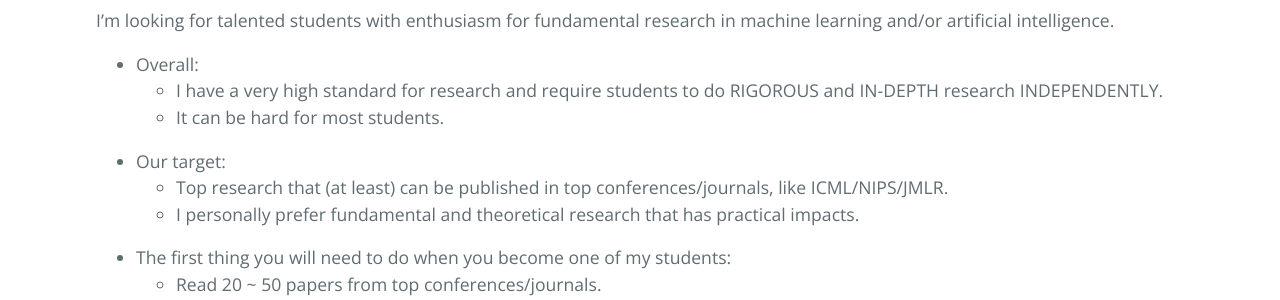
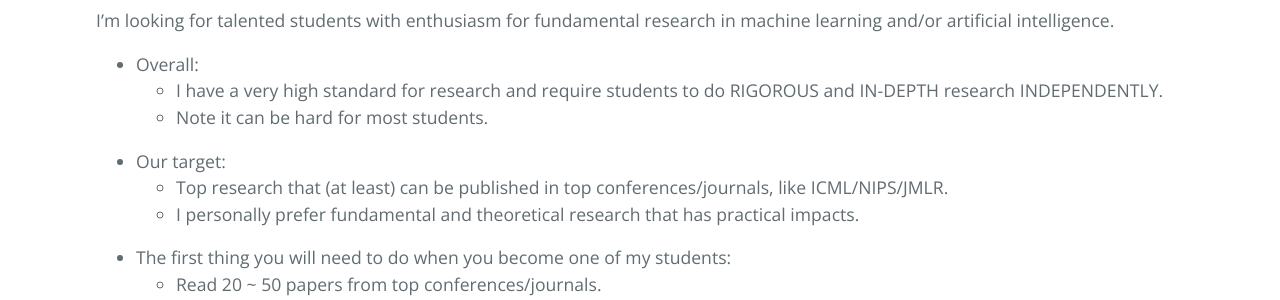
Before and after one commit to ZhimingZhou/zhimingzhou.github.io, a Jekyll site: the page built from _posts/2021-10-11-Prospective-Students.md, in a window 1280 px wide. Shown: the part 411-711 px from the top of the page. Built offline with Jekyll 4.4.1, drawn with Linux system fonts in a browser that asks for light colours; comment, search, counter and statistics services are not loaded.

Commit message:
Update 2021-10-11-Prospective-Students.md

```diff
--- a/_posts/2021-10-11-Prospective-Students.md
+++ b/_posts/2021-10-11-Prospective-Students.md
@@ -11,7 +11,7 @@ I’m looking for talented students with enthusiasm for fundamental research in
 
 - Overall:
 	- I have a very high standard for research and require students to do RIGOROUS and IN-DEPTH research INDEPENDENTLY.
-	- It can be hard for most students.  <!-- Applying is only suggested if you believe you are exceptional and talented in research. -->
+	- Note it can be hard for most students.  <!-- Applying is only suggested if you believe you are exceptional and talented in research. -->
 
 <!--  -->
 - Our target:
```
